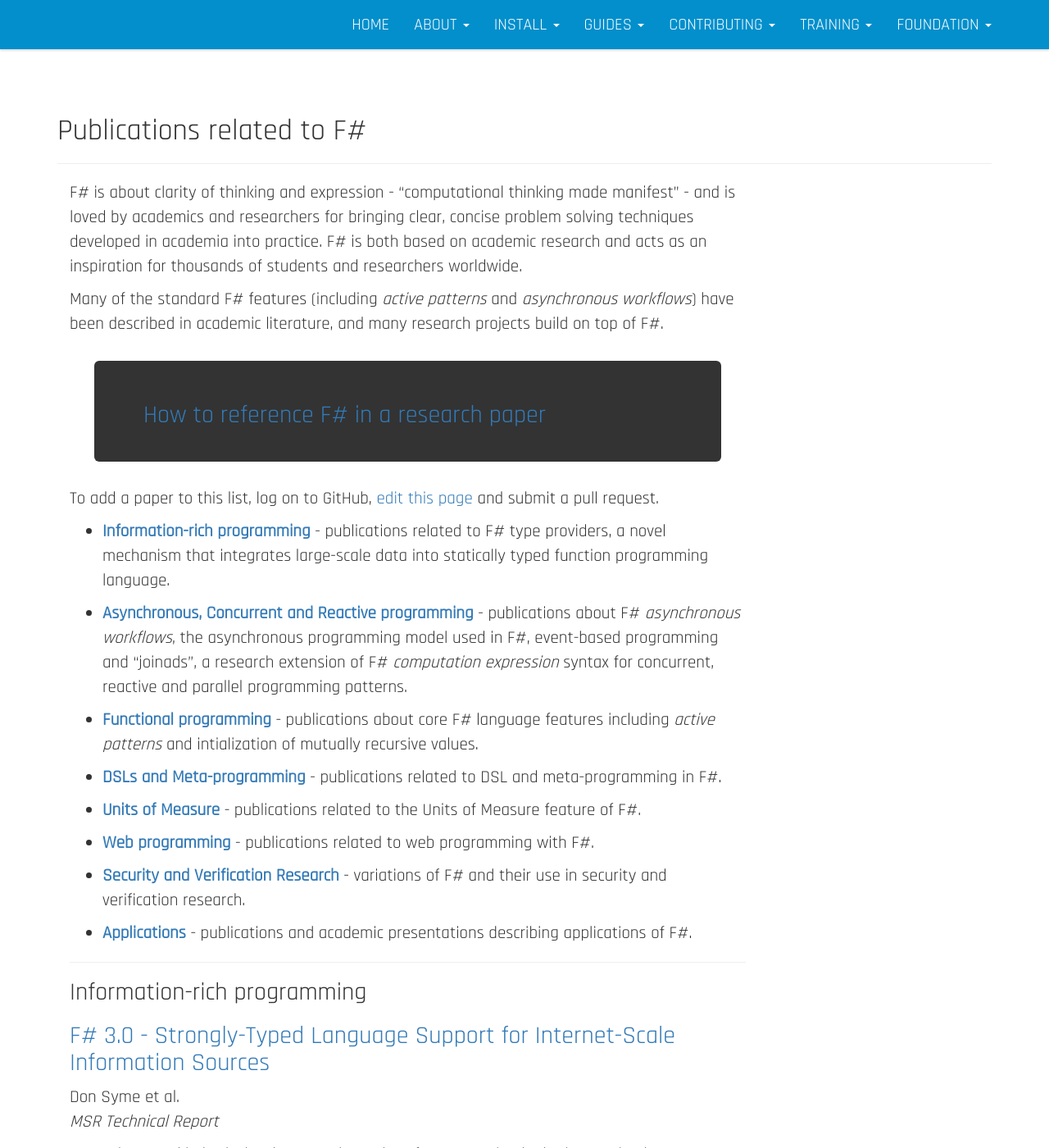
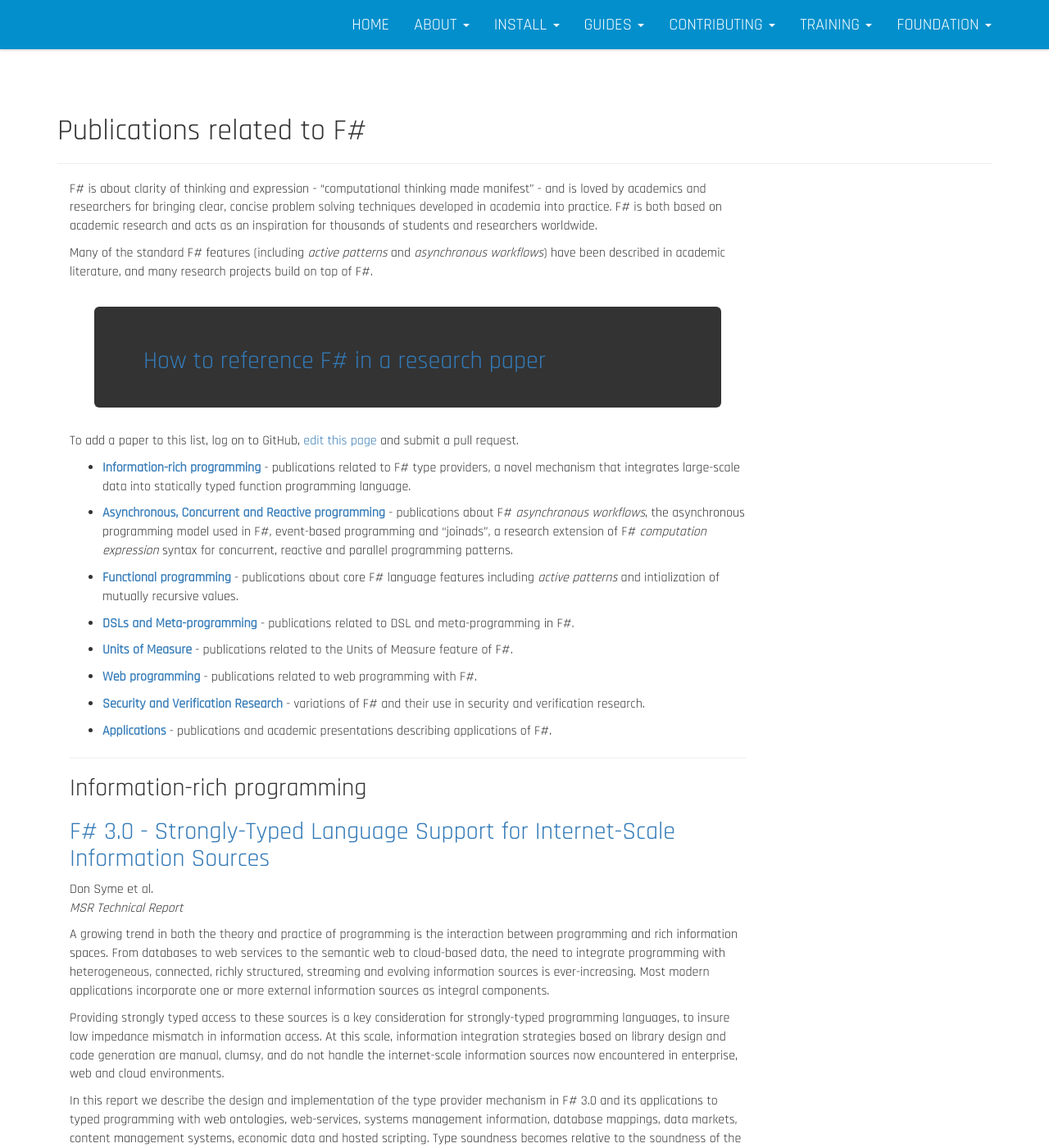
Before and after one commit to fsharp/fsharp.org, a Jekyll site: the page built from teaching/research.md, in a window 1280 px wide and 1400 px high. Shown: the whole window at 82% size. Built offline with Jekyll 4.4.1, drawn with Linux system fonts in a browser that asks for light colours; nearby versions of some CDN libraries.

Commit message:
minor corrections, trial smaller font

```diff
--- a/css/main.css
+++ b/css/main.css
@@ -3,7 +3,7 @@
    ====== */
 body {
     font-family: 'Rajdhani', sans-serif;
-    font-size: 21px;
+    font-size: 16px;
 }
 
 #main {
@@ -401,17 +401,17 @@
     }
 }
 
-.contributeBox {
+.calloutBox {
     padding: 30px;
     margin: 30px;
 }
 
-.contributeBox h1 {
+.calloutBox h1 {
     font-size: 180%;
     margin: 10px 10px 10px 0px;
 }
 
-.contributeBox p {
+.calloutBox p {
     font-size: 100%;
     margin: 0px 0px 6px 0px;
     line-height: normal;
--- a/teaching/research.md
+++ b/teaching/research.md
@@ -13,7 +13,7 @@
 have been described in academic literature, and many
 research projects build on top of F#.
 
-<div class="jumbotron visible-lg contributeBox" id="how-to-reference">
+<div class="jumbotron visible-lg calloutBox" id="how-to-reference">
   <h3><a href="http://blogs.msdn.com/b/dsyme/archive/2012/07/11/how-to-reference-for-f-in-a-research-paper.aspx">How to reference F# in a research paper</a></h3>
 </div>
 
```
Also changed, not shown: foundation.md (+2 -2 lines), testimonials/index.md (+1 -1 lines).
